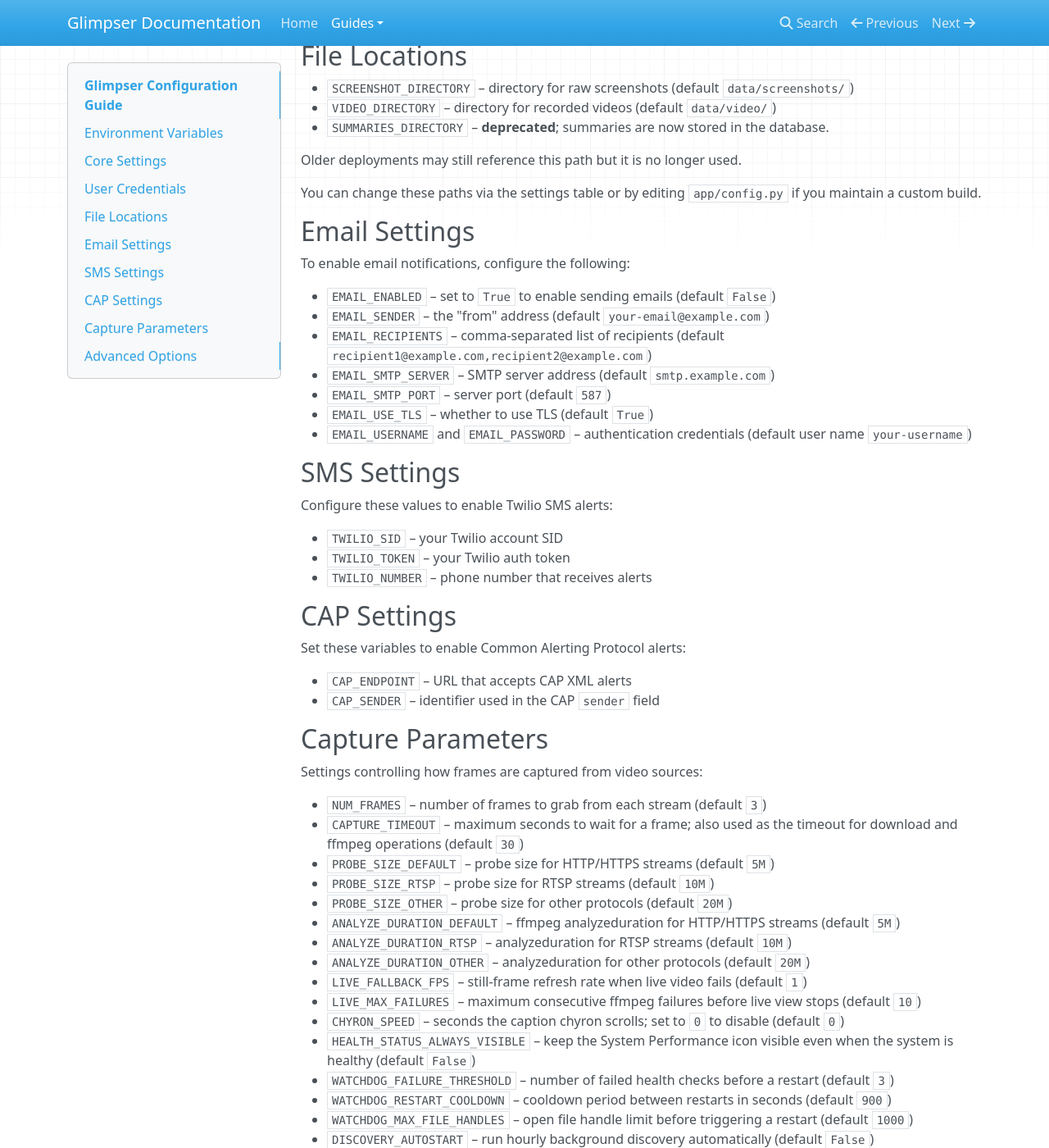
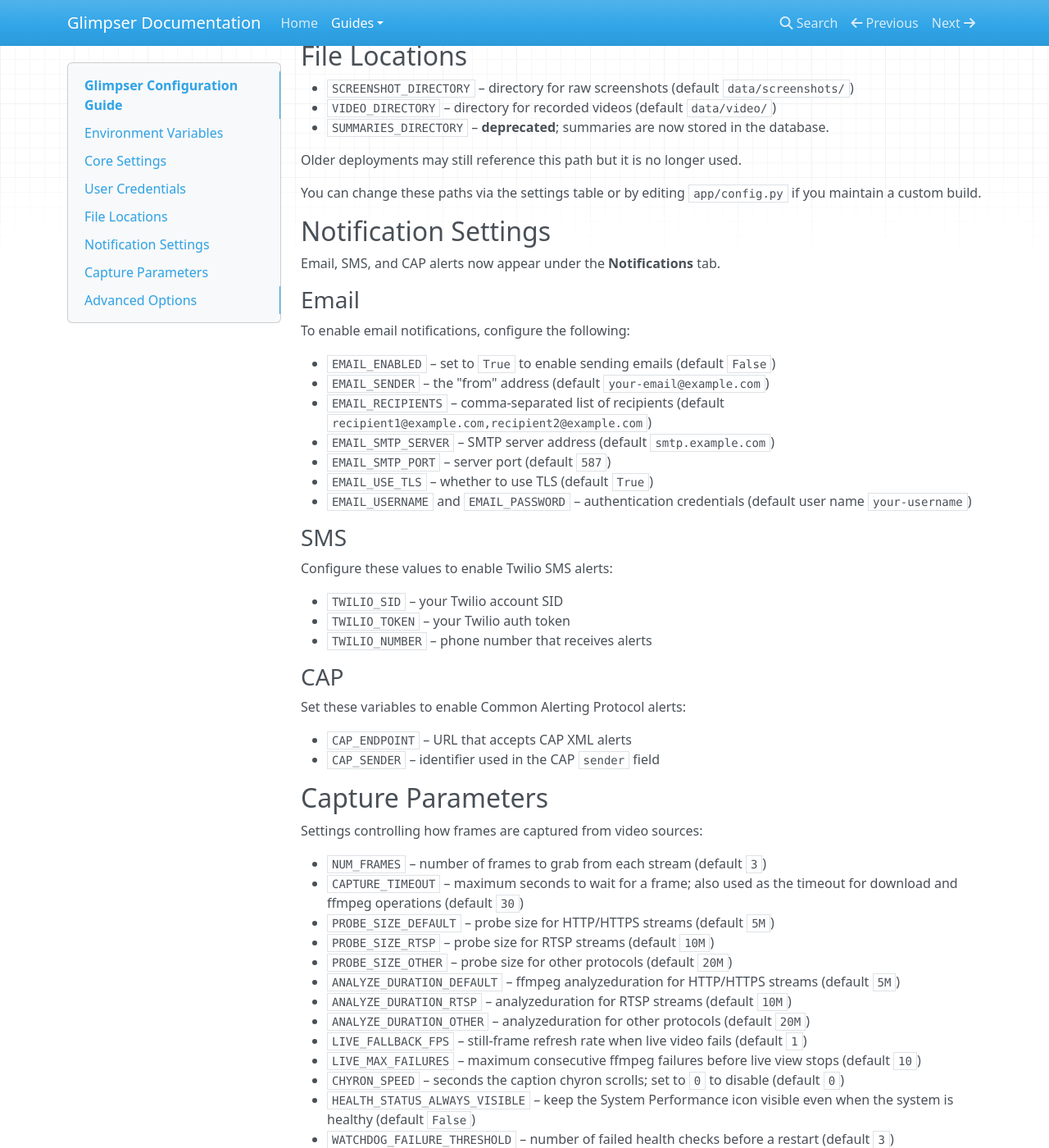
Before and after one commit to KristopherKubicki/glimpser, an MkDocs documentation site: the page built from docs/configuration_guide.md, in a window 1280 px wide and 1400 px high, scrolled down 1485 px. Shown: the whole window at 82% size. Built offline with MkDocs 1.6.1, drawn with Linux system fonts in a browser that asks for light colours; nearby versions of some CDN libraries.

Commit message:
feat(settings): consolidate settings tabs

```diff
--- a/docs/configuration_guide.md
+++ b/docs/configuration_guide.md
@@ -77,7 +77,11 @@
 
 You can change these paths via the settings table or by editing `app/config.py` if you maintain a custom build.
 
-## Email Settings
+## Notification Settings
+
+Email, SMS, and CAP alerts now appear under the **Notifications** tab.
+
+### Email
 
 To enable email notifications, configure the following:
 
@@ -89,7 +93,7 @@
 - `EMAIL_USE_TLS` – whether to use TLS (default `True`)
 - `EMAIL_USERNAME` and `EMAIL_PASSWORD` – authentication credentials (default user name `your-username`)
 
-## SMS Settings
+### SMS
 
 Configure these values to enable Twilio SMS alerts:
 
@@ -97,7 +101,7 @@
 - `TWILIO_TOKEN` – your Twilio auth token
 - `TWILIO_NUMBER` – phone number that receives alerts
 
-## CAP Settings
+### CAP
 
 Set these variables to enable Common Alerting Protocol alerts:
 
```
Also changed, not shown: docs/clock_settings.md (+4 -4 lines), 1 other file.
